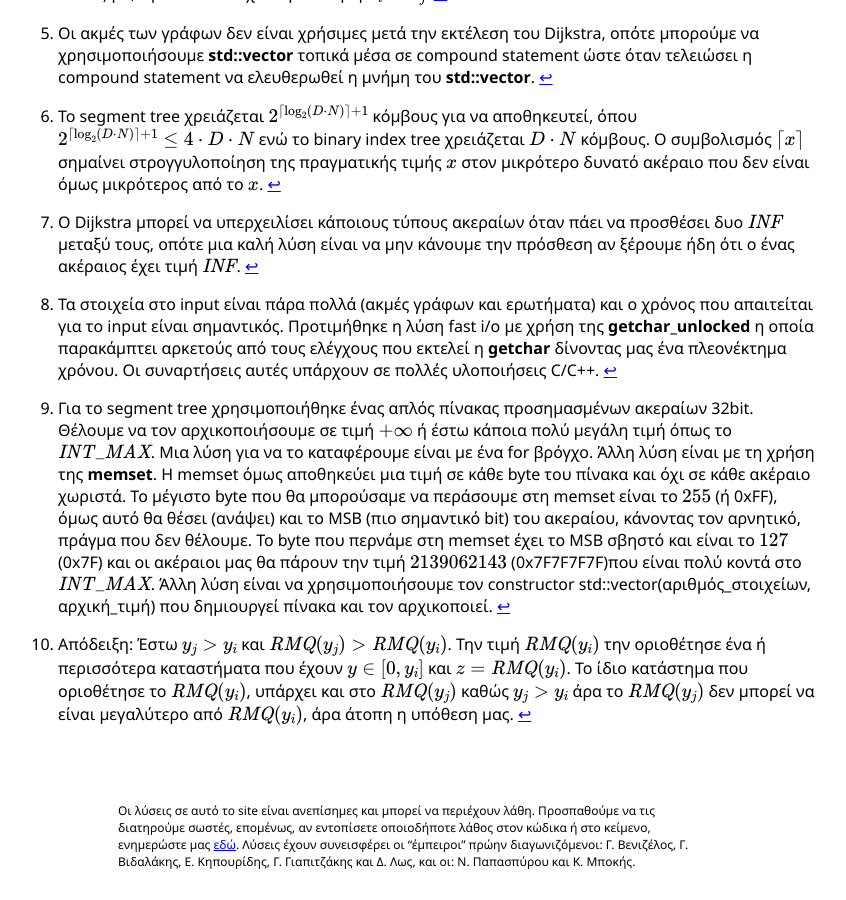
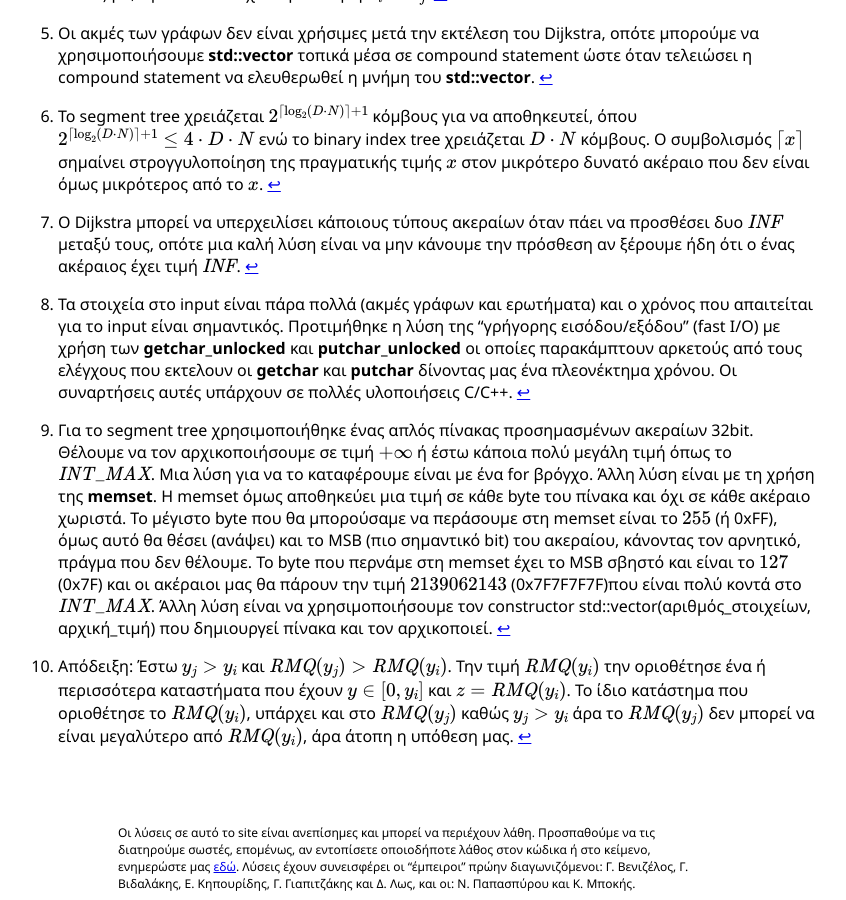
Before and after one commit to pdp-archive/pdp-archive.github.io, a Jekyll site: the page built from contests/_24-PDP/c-souvlakia-solution.md, in a window 1280 px wide and 900 px high, scrolled down 5766 px. Shown: the whole window, without its empty margins (222-1068 px from the left). Built offline with Jekyll 4.4.1, drawn with Linux system fonts in a browser that asks for light colours; formulas are drawn with MathJax 3; before the commit the page ends 6644 px from its top, so only the background shows below that.

Commit message:
fast-io footnote update

```diff
--- a/contests/_24-PDP/c-souvlakia-solution.md
+++ b/contests/_24-PDP/c-souvlakia-solution.md
@@ -174,7 +174,7 @@ $$y_i \lt y_j \Leftrightarrow \mathit{RMQ}(y_i) \gt \mathit{RMQ}(y_j)$$
 
 [^5]: Ο Dijkstra μπορεί να υπερχειλίσει κάποιους τύπους ακεραίων όταν πάει να προσθέσει δυο $$\mathit{INF}$$ μεταξύ τους, οπότε μια καλή λύση είναι να μην κάνουμε την πρόσθεση αν ξέρουμε ήδη ότι ο ένας ακέραιος έχει τιμή $$\mathit{INF}$$.
 
-[^6]: Τα στοιχεία στο input είναι πάρα πολλά (ακμές γράφων και ερωτήματα) και ο χρόνος που απαιτείται για το input είναι σημαντικός. Προτιμήθηκε η λύση fast i/o με χρήση της **getchar_unlocked** η οποία παρακάμπτει αρκετούς από τους ελέγχους που εκτελεί η **getchar** δίνοντας μας ένα πλεονέκτημα χρόνου. Οι συναρτήσεις αυτές υπάρχουν σε πολλές υλοποιήσεις C/C++.
+[^6]: Τα στοιχεία στο input είναι πάρα πολλά (ακμές γράφων και ερωτήματα) και ο χρόνος που απαιτείται για το input είναι σημαντικός. Προτιμήθηκε η λύση της "γρήγορης εισόδου/εξόδου" (fast I/O) με χρήση των **getchar_unlocked** και **putchar_unlocked** οι οποίες παρακάμπτουν αρκετούς από τους ελέγχους που εκτελουν οι **getchar** και **putchar** δίνοντας μας ένα πλεονέκτημα χρόνου. Οι συναρτήσεις αυτές υπάρχουν σε πολλές υλοποιήσεις C/C++.
 
 [^7]: Το segment tree χρειάζεται $$2^{\lceil { \log_2 (D\cdot N) } \rceil +1}$$ κόμβους για να αποθηκευτεί, όπου $$2^{\lceil { \log_2 (D\cdot N) } \rceil +1} \le 4\cdot D \cdot N$$ ενώ το binary index tree χρειάζεται $$D\cdot N$$ κόμβους. Ο συμβολισμός $$\lceil { x } \rceil$$ σημαίνει στρογγυλοποίηση της πραγματικής τιμής $$x$$ στον μικρότερο δυνατό ακέραιο που δεν είναι όμως μικρότερος από το $$x$$.
 
```
